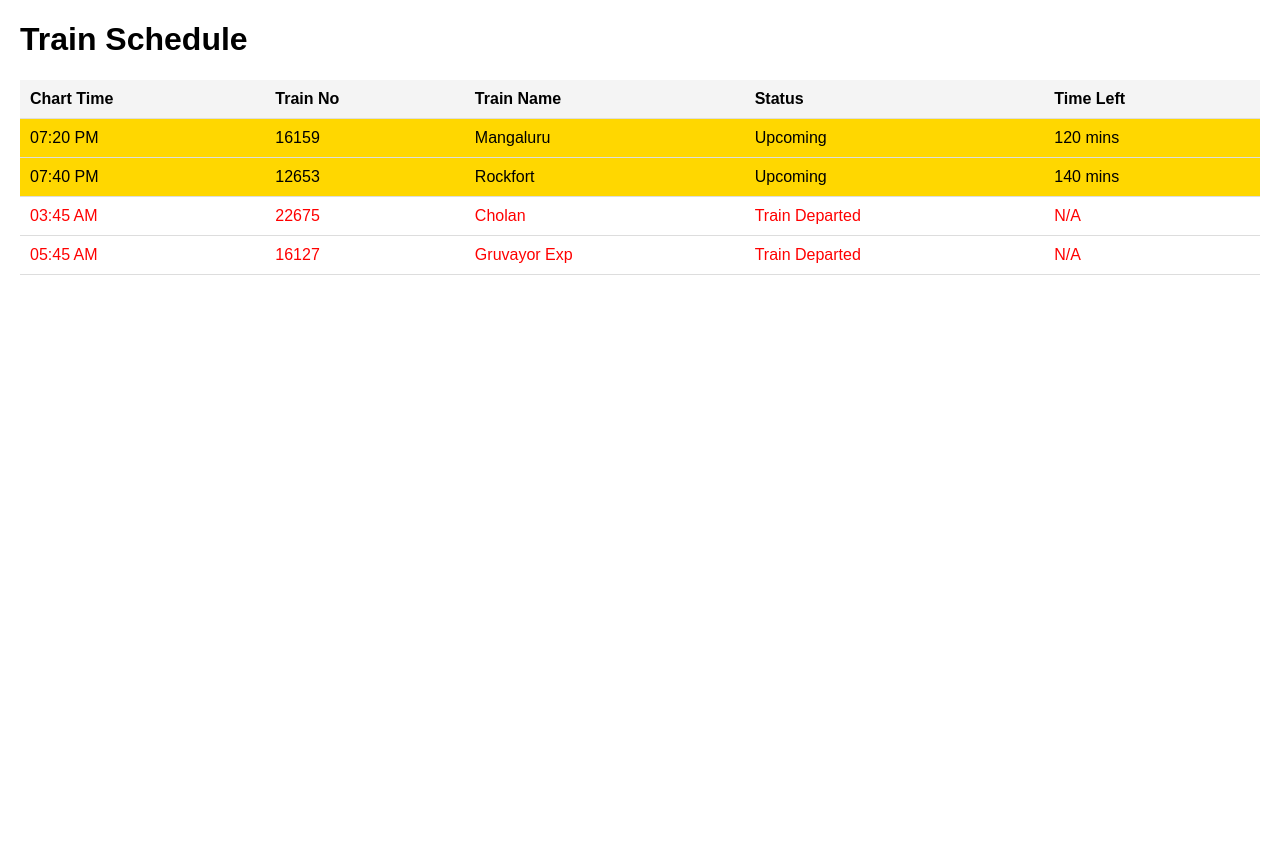
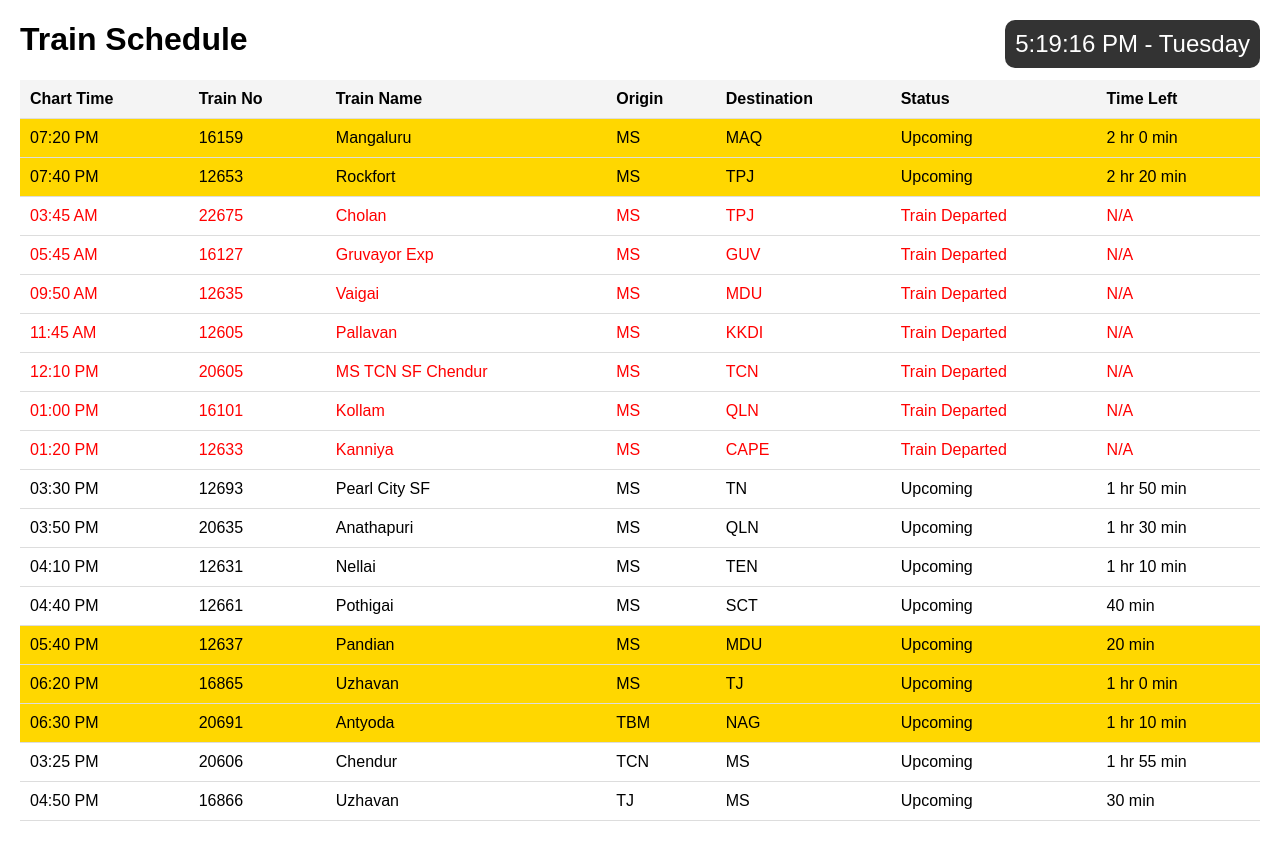
Before and after one commit to Learner00100/i, a plain HTML site: page index.html in a window 1280 px wide. Before the commit the page ends 800 px from the top, so only its background shows below. Drawn offline with Linux system fonts and the light colour scheme.

Commit message:
Update index.html

```diff
--- a/index.html
+++ b/index.html
@@ -8,6 +8,16 @@
         body {
             font-family: Arial, sans-serif;
             margin: 20px;
+        }
+        .clock {
+            position: fixed;
+            top: 20px;
+            right: 20px;
+            font-size: 1.5rem;
+            background: #333;
+            color: white;
+            padding: 10px;
+            border-radius: 10px;
         }
         table {
             width: 100%;
@@ -20,6 +30,7 @@
         }
         th {
             background-color: #f4f4f4;
+            cursor: pointer;
         }
         .highlight {
             background-color: #ffd700;
@@ -30,13 +41,17 @@
     </style>
 </head>
 <body>
+    <div class="clock" id="liveClock"></div>
+
     <h1>Train Schedule</h1>
-    <table>
+    <table id="scheduleTable">
         <thead>
             <tr>
-                <th>Chart Time</th>
-                <th>Train No</th>
-                <th>Train Name</th>
+                <th onclick="sortTable(0)">Chart Time</th>
+                <th onclick="sortTable(1)">Train No</th>
+                <th onclick="sortTable(2)">Train Name</th>
+                <th onclick="sortTable(3)">Origin</th>
+                <th onclick="sortTable(4)">Destination</th>
                 <th>Status</th>
                 <th>Time Left</th>
             </tr>
@@ -48,10 +63,24 @@
 
     <script>
         const scheduleData = [
-            { time: '07:20 PM', trainNo: '16159', trainName: 'Mangaluru' },
-            { time: '07:40 PM', trainNo: '12653', trainName: 'Rockfort' },
-            { time: '03:45 AM', trainNo: '22675', trainName: 'Cholan' },
-            { time: '05:45 AM', trainNo: '16127', trainName: 'Gruvayor Exp' }
+            { time: '07:20 PM', trainNo: '16159', trainName: 'Mangaluru', origin: 'MS', destination: 'MAQ' },
+            { time: '07:40 PM', trainNo: '12653', trainName: 'Rockfort', origin: 'MS', destination: 'TPJ' },
+            { time: '03:45 AM', trainNo: '22675', trainName: 'Cholan', origin: 'MS', destination: 'TPJ' },
+            { time: '05:45 AM', trainNo: '16127', trainName: 'Gruvayor Exp', origin: 'MS', destination: 'GUV' },
+            { time: '09:50 AM', trainNo: '12635', trainName: 'Vaigai', origin: 'MS', destination: 'MDU' },
+            { time: '11:45 AM', trainNo: '12605', trainName: 'Pallavan', origin: 'MS', destination: 'KKDI' },
+            { time: '12:10 PM', trainNo: '20605', trainName: 'MS TCN SF Chendur', origin: 'MS', destination: 'TCN' },
+            { time: '01:00 PM', trainNo: '16101', trainName: 'Kollam', origin: 'MS', destination: 'QLN' },
+            { time: '01:20 PM', trainNo: '12633', trainName: 'Kanniya', origin: 'MS', destination: 'CAPE' },
+            { time: '03:30 PM', trainNo: '12693', trainName: 'Pearl City SF', origin: 'MS', destination: 'TN' },
+            { time: '03:50 PM', trainNo: '20635', trainName: 'Anathapuri', origin: 'MS', destination: 'QLN' },
+            { time: '04:10 PM', trainNo: '12631', trainName: 'Nellai', origin: 'MS', destination: 'TEN' },
+            { time: '04:40 PM', trainNo: '12661', trainName: 'Pothigai', origin: 'MS', destination: 'SCT' },
+            { time: '05:40 PM', trainNo: '12637', trainName: 'Pandian', origin: 'MS', destination: 'MDU' },
+            { time: '06:20 PM', trainNo: '16865', trainName: 'Uzhavan', origin: 'MS', destination: 'TJ' },
+            { time: '06:30 PM', trainNo: '20691', trainName: 'Antyoda', origin: 'TBM', destination: 'NAG' },
+            { time: '03:25 PM', trainNo: '20606', trainName: 'Chendur', origin: 'TCN', destination: 'MS' },
+            { time: '04:50 PM', trainNo: '16866', trainName: 'Uzhavan', origin: 'TJ', destination: 'MS' }
         ];
 
         function timeStringToDate(timeStr) {
@@ -68,6 +97,16 @@
             return today;
         }
 
+        function formatTimeLeft(diffInMin) {
+            if (diffInMin >= 60) {
+                const hours = Math.floor(diffInMin / 60);
+                const minutes = diffInMin % 60;
+                return `${hours} hr ${minutes} min`;
+            } else {
+                return `${diffInMin} min`;
+            }
+        }
+
         function updateSchedule() {
             const now = new Date();
             const tbody = document.getElementById('schedule-body');
@@ -79,7 +118,7 @@
                 const diffInMin = Math.floor(diffInMs / 1000 / 60);
 
                 let status = 'Upcoming';
-                let timeLeft = `${Math.abs(diffInMin)} mins`;
+                let timeLeft = formatTimeLeft(Math.abs(diffInMin));
 
                 if (diffInMin < 0 && Math.abs(diffInMin) >= 240) {
                     status = 'Train Departed';
@@ -100,6 +139,8 @@
                     <td>${train.time}</td>
                     <td>${train.trainNo}</td>
                     <td>${train.trainName}</td>
+                    <td>${train.origin}</td>
+                    <td>${train.destination}</td>
                     <td>${status}</td>
                     <td>${timeLeft}</td>
                 `;
@@ -108,9 +149,38 @@
             });
         }
 
-        // Update schedule every minute
+        function updateClock() {
+            const now = new Date();
+            const hours = now.getHours() % 12 || 12;
+            const minutes = String(now.getMinutes()).padStart(2, '0');
+            const seconds = String(now.getSeconds()).padStart(2, '0');
+            const ampm = now.getHours() >= 12 ? 'PM' : 'AM';
+            const day = now.toLocaleDateString('en-US', { weekday: 'long' });
+
+            const timeString = `${hours}:${minutes}:${seconds} ${ampm} - ${day}`;
+            document.getElementById('liveClock').innerText = timeString;
+        }
+
+        function sortTable(n) {
+            const table = document.getElementById("scheduleTable");
+            const rows = Array.from(table.rows).slice(1);
+            const tbody = document.getElementById('schedule-body');
+
+            rows.sort((row1, row2) => {
+                const cell1 = row1.cells[n].innerText;
+                const cell2 = row2.cells[n].innerText;
+                return cell1.localeCompare(cell2);
+            });
+
+            tbody.innerHTML = '';
+            rows.forEach(row => tbody.appendChild(row));
+        }
+
+        // Update schedule and clock every minute
         updateSchedule();
+        updateClock();
         setInterval(updateSchedule, 60000);
+        setInterval(updateClock, 1000);
     </script>
 </body>
 </html>
```
